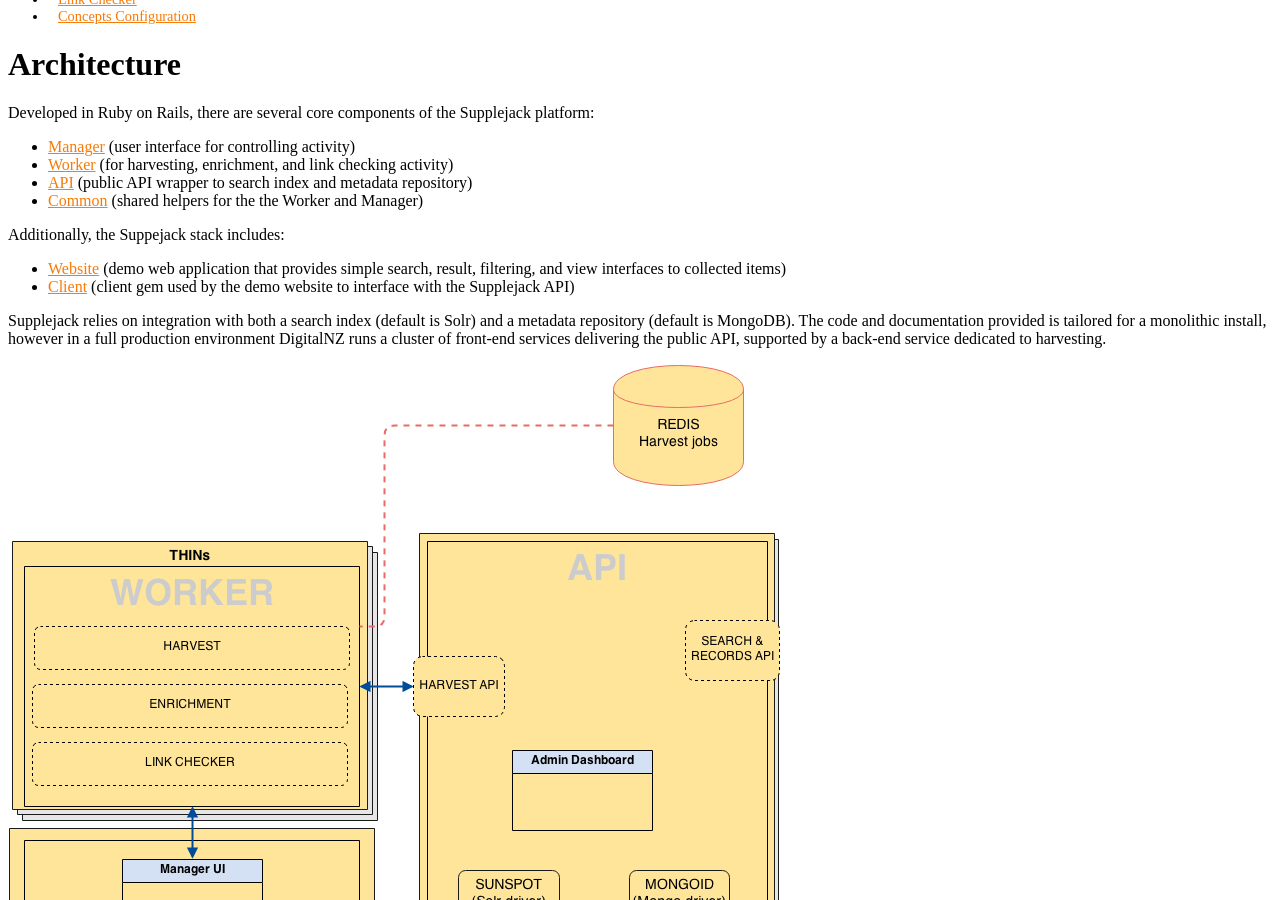
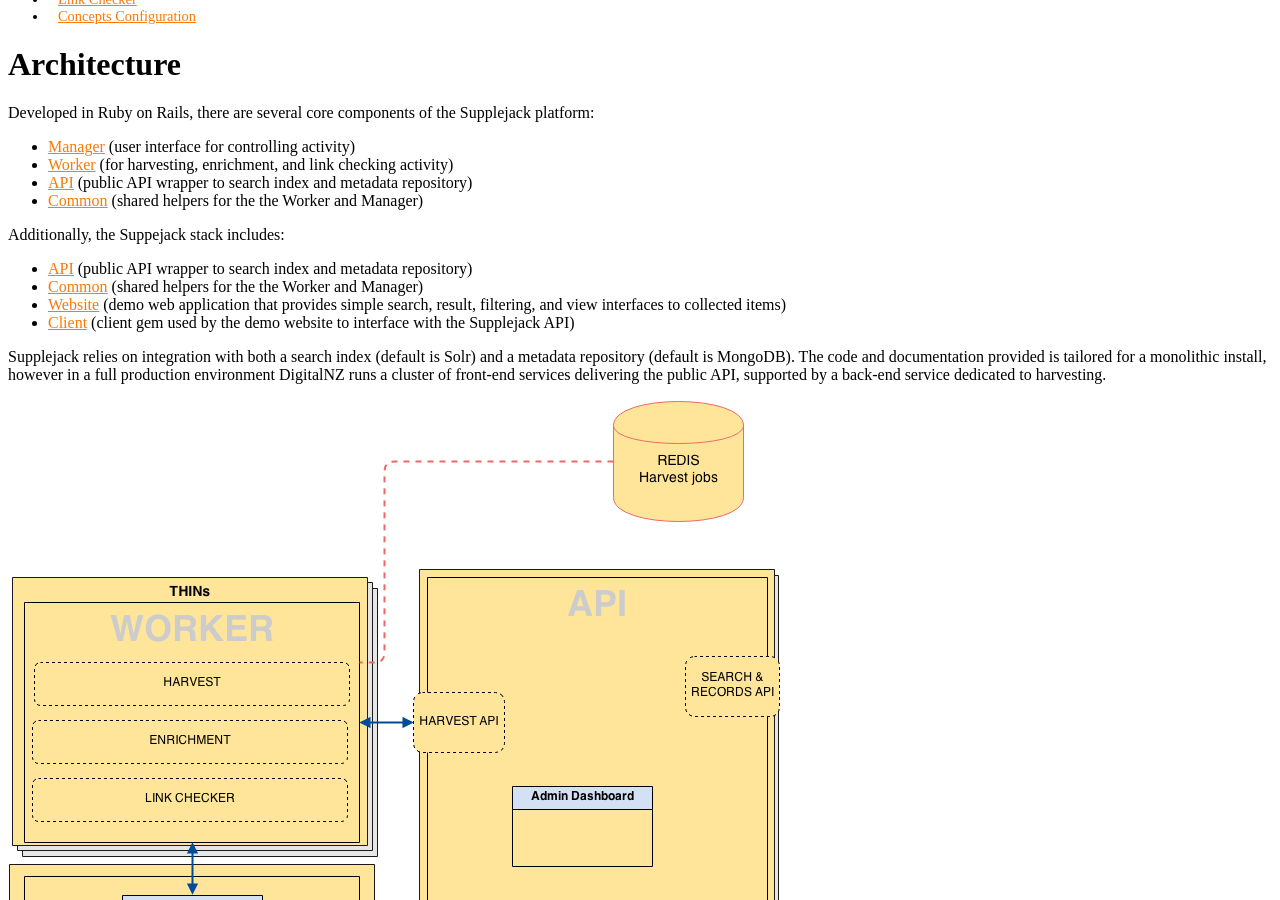
Before and after one commit to DigitalNZ/supplejack, a Jekyll site: the page built from architecture.md, in a window 1280 px wide and 900 px high, scrolled down 657 px. Built offline with Jekyll 4.4.1, drawn with Linux system fonts in a browser that asks for light colours; Markdown is read by kramdown in place of the engine named in the settings; a style sheet for code colours, icons or effects is not loaded.

Commit message:
Update architecture.md

```diff
--- a/architecture.md
+++ b/architecture.md
@@ -11,6 +11,8 @@
 * [Common](/supplejack/start/supplekack-common.html) (shared helpers for the the Worker and Manager)
 
 Additionally, the Suppejack stack includes:
+* [API](/supplejack/start/supplejack-api.html) (public API wrapper to search index and metadata repository)
+* [Common](/supplejack/start/supplekack-common.html) (shared helpers for the the Worker and Manager)
 * [Website](/supplejack/start/supplejack-website.html) (demo web application that provides simple search, result, filtering, and view interfaces to collected items)
 * [Client](/supplejack/start/supplejack-client.html) (client gem used by the demo website to interface with the Supplejack API)
 
```
